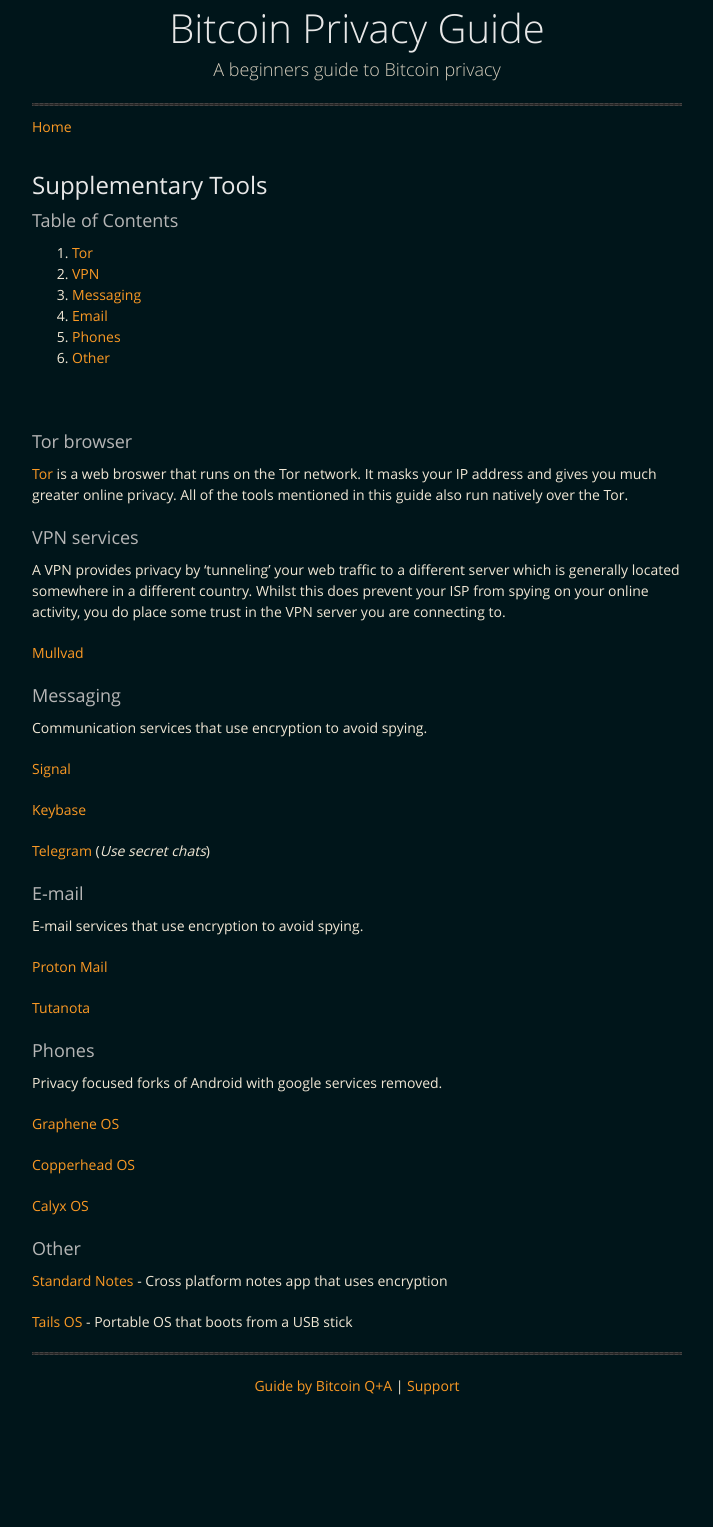
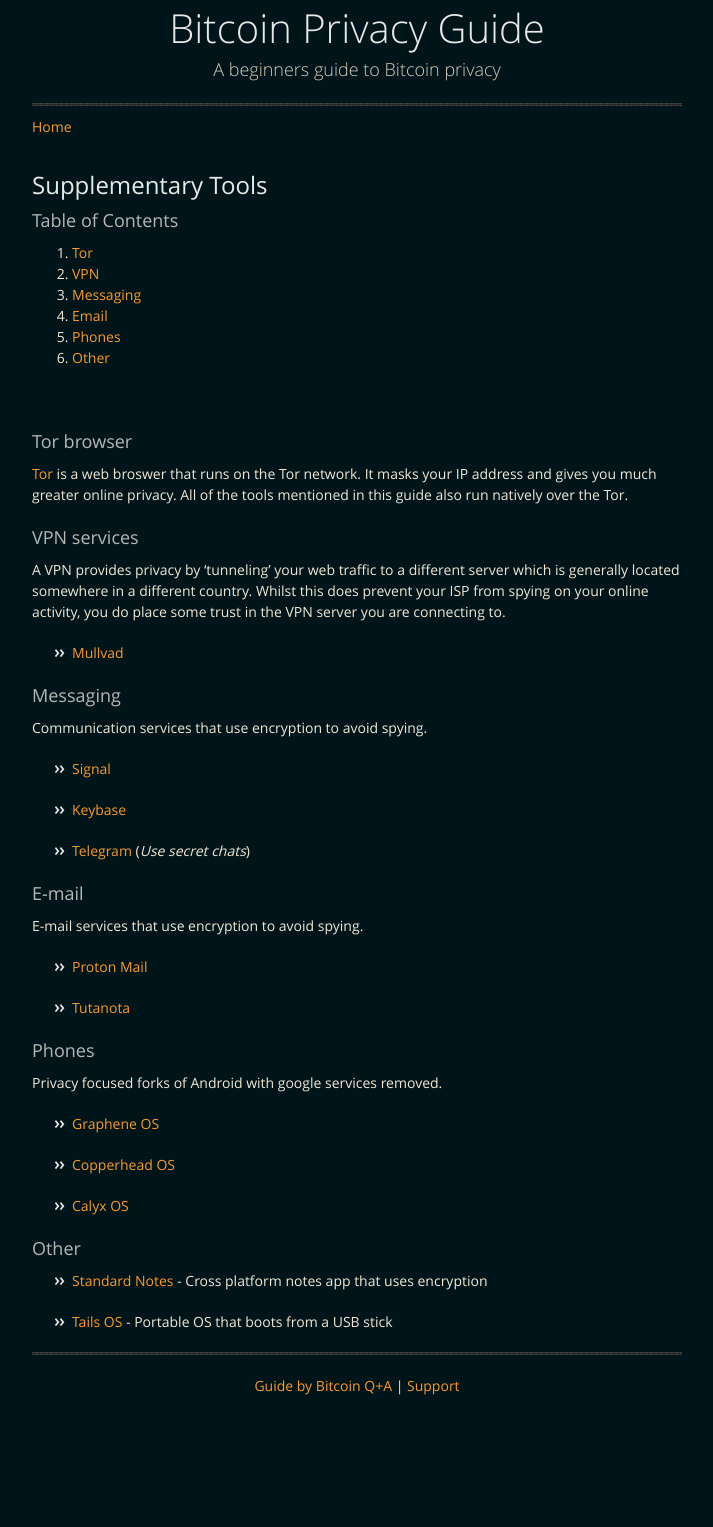
Before and after one commit to BitcoinQnA/BitcoinPrivacyGuide, a Jekyll site: the page built from supplementary.md, in a window 1280 px wide. Shown: the whole page, without its empty margins (283-996 px from the left). Built offline with Jekyll 4.4.1, drawn with Linux system fonts in a browser that asks for light colours.

```diff
--- a/supplementary.md
+++ b/supplementary.md
@@ -24,44 +24,44 @@ layout: default
 
 A VPN provides privacy by 'tunneling' your web traffic to a different server which is generally located somewhere in a different country. Whilst this does prevent your ISP from spying on your online activity, you do place some trust in the VPN server you are connecting to.
 
-[Mullvad](https://mullvad.net/en/)
+* [Mullvad](https://mullvad.net/en/)
 
 ### Messaging
 
 Communication services that use encryption to avoid spying.
 
-[Signal](https://signal.org/en/)
+* [Signal](https://signal.org/en/)
 
-[Keybase](https://keybase.io/)
+* [Keybase](https://keybase.io/)
 
-[Telegram](https://telegram.org/) (*Use secret chats*)
+* [Telegram](https://telegram.org/) (*Use secret chats*)
 
 
 ### E-mail
 
 E-mail services that use encryption to avoid spying.
 
-[Proton Mail](https://protonmail.com/)
+* [Proton Mail](https://protonmail.com/)
 
-[Tutanota](https://tutanota.com/)
+* [Tutanota](https://tutanota.com/)
 
 
 ### Phones
 
 Privacy focused forks of Android with google services removed.
 
-[Graphene OS](https://grapheneos.org/)
+* [Graphene OS](https://grapheneos.org/)
 
-[Copperhead OS](https://mamushi.io/)
+* [Copperhead OS](https://mamushi.io/)
 
-[Calyx OS](https://calyxos.org/)
+* [Calyx OS](https://calyxos.org/)
 
 
 ### Other
 
-[Standard Notes](https://standardnotes.org/) - Cross platform notes app that uses encryption
+* [Standard Notes](https://standardnotes.org/) - Cross platform notes app that uses encryption
 
-[Tails OS](https://tails.boum.org/) - Portable OS that boots from a USB stick
+* [Tails OS](https://tails.boum.org/) - Portable OS that boots from a USB stick
 
 
   ***
```
